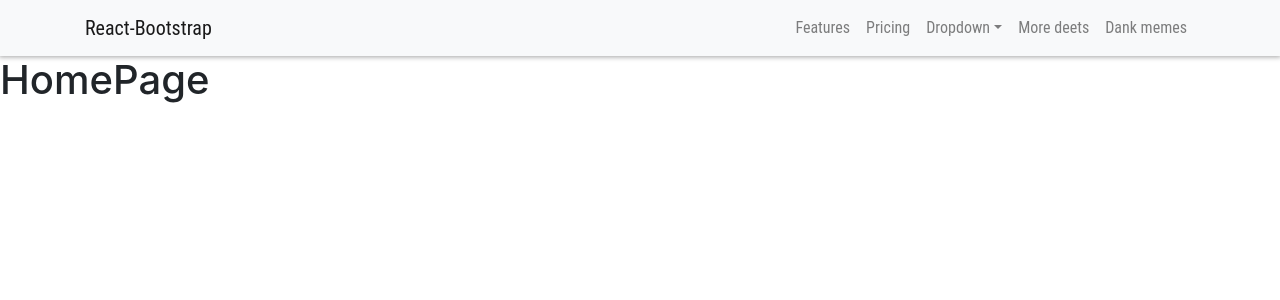
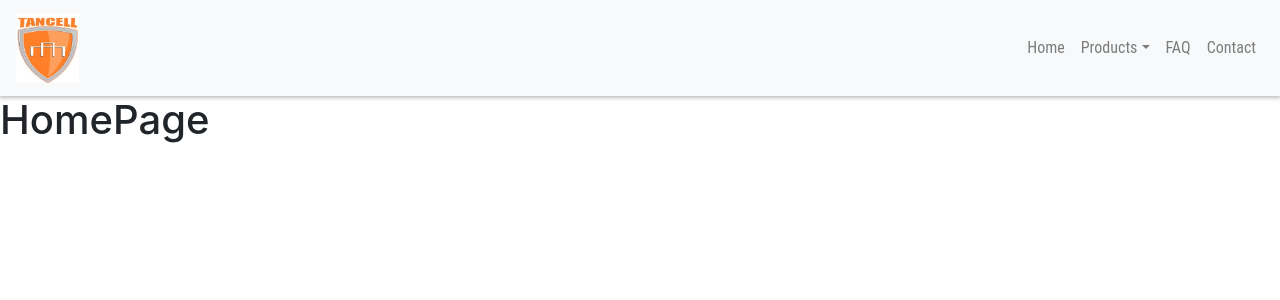
Before and after one commit to MuhammedEkinci/Tancell, a React (Create React App) app in the folder Client/: page / in a window 1280 px wide. Shown: the top 300 px of the page. Built offline with nearby package versions, Linux system fonts and the light colour scheme.

Commit message:
navbar now links ot all other pages

```diff
--- a/Client/src/components/PageNaveBar/index.js
+++ b/Client/src/components/PageNaveBar/index.js
@@ -1,32 +1,31 @@
 import React from "react";
 import {Navbar, Container, Nav, NavDropdown} from "react-bootstrap";
+import { NavLink } from "react-router-dom";
 import "./pageNavbar.css";
+
+import Logo from "../../images/tancel-logo.jpg";
+
 
 export default function PageNavBar(){
     return (
         <>
             <Navbar collapseOnSelect expand="lg" bg="light" variant="light" sticky="top">
-                <Container>
-                    <Navbar.Brand href="#home">React-Bootstrap</Navbar.Brand>
+                    <Navbar.Brand href="/home">
+                        <img src={Logo}
+                            id="tancell-logo">
+                        </img>
+                    </Navbar.Brand>
                     <Navbar.Toggle aria-controls="responsive-navbar-nav" />
                     <Navbar.Collapse id="responsive-navbar-nav">
                         <Nav className="ml-auto">
-                            <Nav.Link href="#features">Features</Nav.Link>
-                            <Nav.Link href="#pricing">Pricing</Nav.Link>
-                            <NavDropdown title="Dropdown" id="collasible-nav-dropdown">
-                                <NavDropdown.Item href="#action/3.1">Action</NavDropdown.Item>
-                                <NavDropdown.Item href="#action/3.2">Another action</NavDropdown.Item>
-                                <NavDropdown.Item href="#action/3.3">Something</NavDropdown.Item>
-                                <NavDropdown.Divider />
-                                <NavDropdown.Item href="#action/3.4">Separated link</NavDropdown.Item>
+                            <NavLink className="nav-link" to="/homepage">Home</NavLink>
+                            <NavDropdown title="Products" id="collasible-nav-dropdown">
+                                <NavDropdown.Item><NavLink className="nav-link" to="/products">All Products</NavLink></NavDropdown.Item>
                             </NavDropdown>
-                            <Nav.Link href="#deets">More deets</Nav.Link>
-                            <Nav.Link eventKey={2} href="#memes">
-                                Dank memes
-                            </Nav.Link>
+                            <NavLink className="nav-link" to="/FAQ">FAQ</NavLink>
+                            <NavLink className="nav-link" to="/Contact">Contact</NavLink>
                         </Nav>
                     </Navbar.Collapse>
-                </Container>
             </Navbar>
         </>
     )
--- a/Client/src/components/PageNaveBar/pageNavbar.css
+++ b/Client/src/components/PageNaveBar/pageNavbar.css
@@ -6,7 +6,7 @@
 
 .navbar li .nav-link{
     color: black;
-    font-size: 20px;
+    font-size: 40px;
     padding-bottom: 0px;
     margin-bottom: 0px;
     transition: all .3s ease;
```
Also changed, not shown: 1 other file (tests, documents, lock files or other folders).
